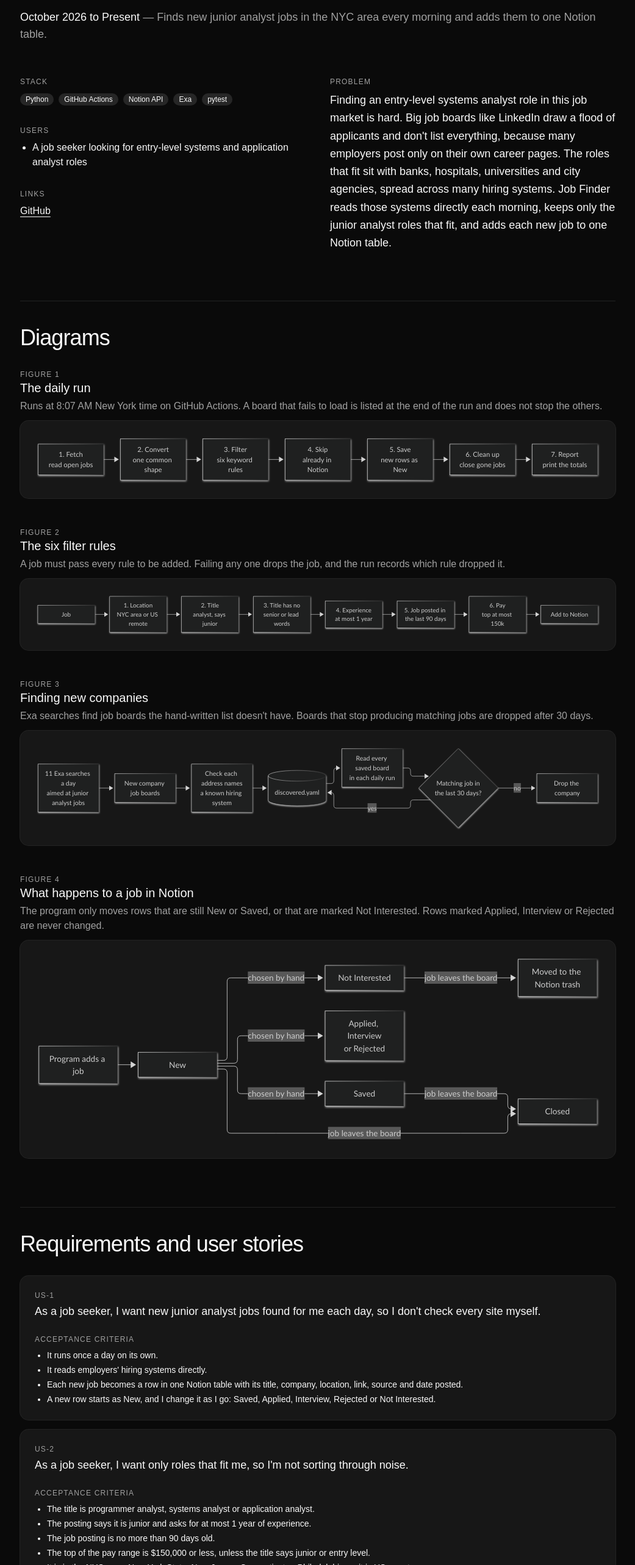
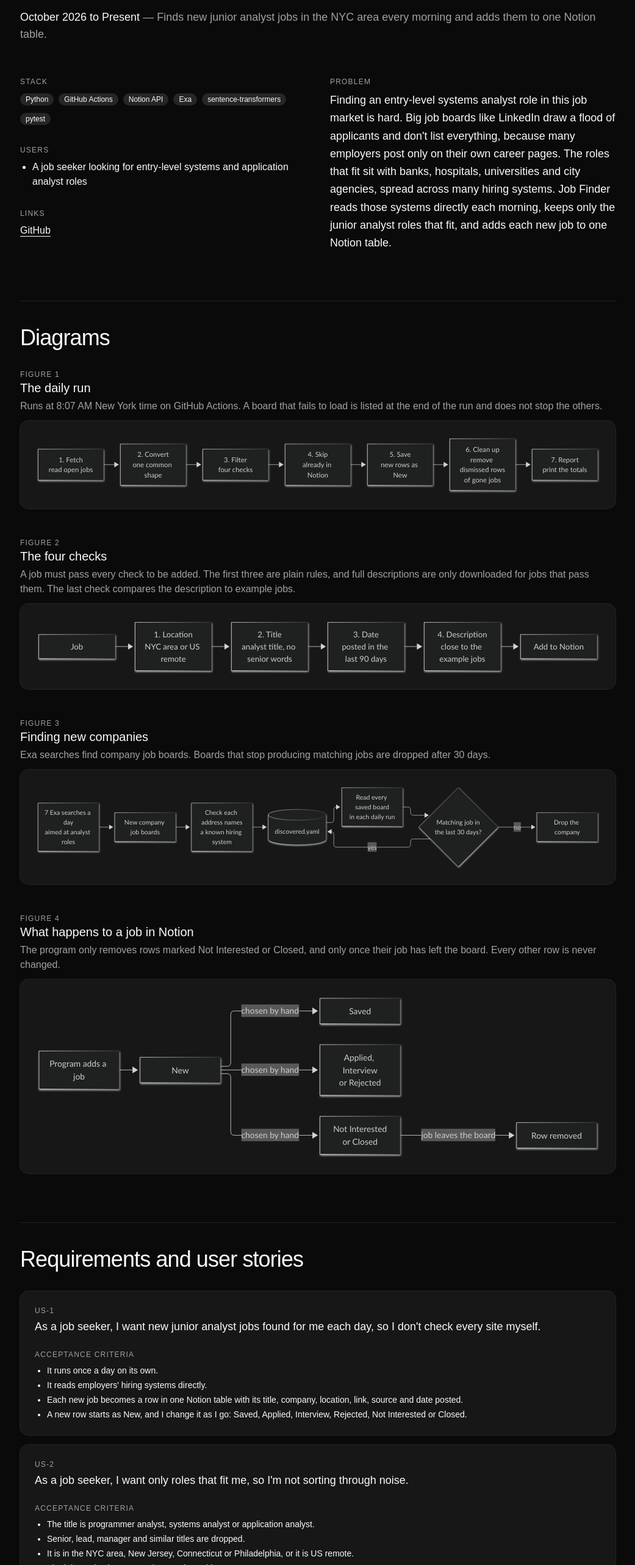
Before and after one commit to MoPierre101/MoPierre101.github.io, a React (Vite) app: page /#/project/job-finder in a window 1280 px wide. Shown: the part 234-2800 px from the top of the page at 61% size, without its empty margins (119-1160 px from the left). Built offline with nearby package versions, Linux system fonts and the light colour scheme.

Commit message:
order change

```diff
--- a/src/data/projects/index.ts
+++ b/src/data/projects/index.ts
@@ -5,4 +5,4 @@ import { starchart } from "./starchart";
 import { teleshow } from "./teleshow";
 
 // Add a project: create src/data/projects/<id>.ts, then list it here.
-export const projects: Project[] = [starchart, jobFinder, scndcom, teleshow];
+export const projects: Project[] = [starchart, teleshow, scndcom, jobFinder];
--- a/src/data/projects/job-finder.ts
+++ b/src/data/projects/job-finder.ts
@@ -12,7 +12,14 @@ export const jobFinder: Project = {
     users: [
       "A job seeker looking for entry-level systems and application analyst roles",
     ],
-    stack: ["Python", "GitHub Actions", "Notion API", "Exa", "pytest"],
+    stack: [
+      "Python",
+      "GitHub Actions",
+      "Notion API",
+      "Exa",
+      "sentence-transformers",
+      "pytest",
+    ],
     links: [
       {
         label: "GitHub",
@@ -27,31 +34,29 @@ export const jobFinder: Project = {
         "Runs at 8:07 AM New York time on GitHub Actions. A board that fails to load is listed at the end of the run and does not stop the others.",
       mermaid: `flowchart LR
     Fetch[1. Fetch<br/>read open jobs] --> Convert[2. Convert<br/>one common shape]
-    Convert --> Filter[3. Filter<br/>six keyword rules]
+    Convert --> Filter[3. Filter<br/>four checks]
     Filter --> Skip[4. Skip<br/>already in Notion]
     Skip --> Save[5. Save<br/>new rows as New]
-    Save --> Clean[6. Clean up<br/>close gone jobs]
+    Save --> Clean[6. Clean up<br/>remove dismissed rows<br/>of gone jobs]
     Clean --> Report[7. Report<br/>print the totals]`,
     },
     {
-      title: "The six filter rules",
+      title: "The four checks",
       caption:
-        "A job must pass every rule to be added. Failing any one drops the job, and the run records which rule dropped it.",
+        "A job must pass every check to be added. The first three are plain rules, and full descriptions are only downloaded for jobs that pass them. The last check compares the description to example jobs.",
       mermaid: `flowchart LR
     Job[Job] --> Location[1. Location<br/>NYC area or US remote]
-    Location --> Title[2. Title<br/>analyst, says junior]
-    Title --> Exclude[3. Title has no<br/>senior or lead words]
-    Exclude --> Experience[4. Experience<br/>at most 1 year]
-    Experience --> Age[5. Job posted in the last 90 days]
-    Age --> Pay[6. Pay<br/>top at most 150k]
-    Pay --> Add[Add to Notion]`,
+    Location --> Title[2. Title<br/>analyst title, no senior words]
+    Title --> Date[3. Date<br/>posted in the last 90 days]
+    Date --> Description[4. Description<br/>close to the example jobs]
+    Description --> Add[Add to Notion]`,
     },
     {
       title: "Finding new companies",
       caption:
-        "Exa searches find job boards the hand-written list doesn't have. Boards that stop producing matching jobs are dropped after 30 days.",
+        "Exa searches find company job boards. Boards that stop producing matching jobs are dropped after 30 days.",
       mermaid: `flowchart LR
-    Search[11 Exa searches a day<br/>aimed at junior analyst jobs] --> Found[New company job boards]
+    Search[7 Exa searches a day<br/>aimed at analyst roles] --> Found[New company job boards]
     Found --> Check[Check each address names<br/>a known hiring system]
     Check --> Saved[(discovered.yaml)]
     Saved --> Read[Read every saved board<br/>in each daily run]
@@ -62,15 +67,13 @@ export const jobFinder: Project = {
     {
       title: "What happens to a job in Notion",
       caption:
-        "The program only moves rows that are still New or Saved, or that are marked Not Interested. Rows marked Applied, Interview or Rejected are never changed.",
+        "The program only removes rows marked Not Interested or Closed, and only once their job has left the board. Every other row is never changed.",
       mermaid: `flowchart LR
     Add[Program adds a job] --> New[New]
     New -->|chosen by hand| Saved[Saved]
     New -->|chosen by hand| Acted[Applied, Interview<br/>or Rejected]
-    New -->|chosen by hand| NotInterested[Not Interested]
-    New -->|job leaves the board| Closed[Closed]
-    Saved -->|job leaves the board| Closed
-    NotInterested -->|job leaves the board| Trash[Moved to the Notion trash]`,
+    New -->|chosen by hand| Dismissed[Not Interested<br/>or Closed]
+    Dismissed -->|job leaves the board| Removed[Row removed]`,
     },
   ],
   stories: [
@@ -82,7 +85,7 @@ export const jobFinder: Project = {
         "It runs once a day on its own.",
         "It reads employers' hiring systems directly.",
         "Each new job becomes a row in one Notion table with its title, company, location, link, source and date posted.",
-        "A new row starts as New, and I change it as I go: Saved, Applied, Interview, Rejected or Not Interested.",
+        "A new row starts as New, and I change it as I go: Saved, Applied, Interview, Rejected, Not Interested or Closed.",
       ],
     },
     {
@@ -91,21 +94,20 @@ export const jobFinder: Project = {
         "As a job seeker, I want only roles that fit me, so I'm not sorting through noise.",
       criteria: [
         "The title is programmer analyst, systems analyst or application analyst.",
-        "The posting says it is junior and asks for at most 1 year of experience.",
+        "Senior, lead, manager and similar titles are dropped.",
+        "It is in the NYC area, New Jersey, Connecticut or Philadelphia, or it is US remote.",
         "The job posting is no more than 90 days old.",
-        "The top of the pay range is $150,000 or less, unless the title says junior or entry level.",
-        "It is in the NYC area, New York State, New Jersey, Connecticut or Philadelphia, or it is US remote.",
-        "Senior, lead, manager and similar titles are dropped.",
+        "The description reads like the example jobs I want: gathering requirements, writing user stories and supporting testing, at an entry level.",
       ],
     },
     {
       id: "US-3",
       story:
-        "As a job seeker, I want to see why a job was dropped, so I can fix the rules.",
+        "As a job seeker, I want to see job postings as soon as possible from the source, so I can apply early.",
       criteria: [
-        "A practice run writes nothing to Notion.",
-        "A practice run can print every dropped job and the rule that dropped it.",
-        "All the rules live in one editable file.",
+        "It reads each employer's own hiring system, so a posting can show up here before job boards copy it.",
+        "Every morning's run adds the postings that appeared since the last run.",
+        "Each row shows the date the job was posted and the date it was added, so I can see how fresh it is.",
       ],
     },
     {
@@ -113,9 +115,8 @@ export const jobFinder: Project = {
       story: "As a job seeker, I want my table to stay clean and trustworthy.",
       criteria: [
         "A job already in the table is never added twice.",
-        "A New or Saved row becomes Closed when its job leaves the company's board.",
-        "A row I have acted on is never changed.",
-        "A board that failed to load never has its rows touched.",
+        "A row marked Not Interested or Closed is removed once its job leaves the company's board.",
+        "Every other row is never changed.",
       ],
     },
     {
@@ -131,48 +132,47 @@ export const jobFinder: Project = {
   ],
   decisions: [
     {
-      title: "Public endpoints and open data only",
+      title: "Public endpoints only, with Exa finding the companies",
       context:
-        "The biggest job sites hold the most listings, but reading them means scraping pages or pretending to be a browser.",
+        "The biggest job sites hold the most listings, but reading them means scraping pages or pretending to be a browser. Entry-level analyst jobs also sit mostly with enterprise, finance, healthcare, university and government employers, which are hard to list by hand.",
       choice:
-        "The program reads only public endpoints and open data: Greenhouse, Lever, Ashby, SmartRecruiters, Recruitee, Workday and NYC Open Data. Scraping LinkedIn or Indeed is out, and so is faking a browser to get past bot blocking.",
+        "The program reads only public endpoints and open data: Greenhouse, Lever, Ashby, SmartRecruiters, Workday and NYC Open Data. Scraping LinkedIn or Indeed is out, and so is faking a browser to get past bot blocking. NYC Jobs is built into the code, because Exa can't find city agencies. Every day, 7 Exa searches aimed at analyst roles find new company boards, up to 100 new boards a run. Each board is saved and read in every later run, and dropped after 30 days with no matching job.",
       tradeoff:
-        "Some employers can't be reached. iCIMS's terms ban automatic access, and big-tech career sites can't be read this way.",
+        "Some employers can't be reached. iCIMS's terms ban automatic access, and big-tech career sites can't be read this way. Discovery also depends on what Exa can find, and the searches cost about $5.70 a month, which fits inside Exa's monthly free credit.",
     },
     {
-      title: "Analyst roles only, and the job must say it is junior",
+      title: "Analyst titles only, with the level read from the description",
       context:
-        "The goal is entry-level systems analyst roles, so the program should keep only titles that fit.",
+        'The goal is entry-level systems analyst roles, but companies mostly post "Business Systems Analyst" and put the real level (0-2 years) in the description, so a title rarely says "junior".',
       choice:
-        'Four title phrases only: programmer analyst, systems analyst (which covers business systems analyst), application analyst and applications analyst. Plain "business analyst" is left out because it usually means a business-major role. Every job must also say it is junior, either in the title (new grad, entry level, associate, junior, I) or, with a shorter list of phrases, in the posting.',
+        'A title must contain programmer analyst, systems analyst, application analyst or applications analyst, and must not contain a senior word such as senior, lead, manager, director, intern or level II, III or IV. Plain "business analyst" is left out because it usually means a business-major role. Location (NYC, New Jersey, Connecticut, Philadelphia or US remote) and posting date (within 90 days) are plain rules too. All of these run first, so full descriptions are only downloaded for jobs that could pass.',
       tradeoff:
-        'A role with an unusual title is missed. The word "associate" counts as junior, but at some banks it means mid-level, so some of those results will not fit.',
+        "A role with an unusual title is missed, and the title rule is the narrowest part of the filter.",
     },
     {
-      title:
-        "Plain keyword rules, with experience counted by the minimum and pay by the top",
+      title: "Compare each description to example jobs by meaning",
       context:
-        'Whether a job fits comes down to clear criteria: the title, the level, the years of experience, how old the posting is, the pay and the place. Postings give ranges such as "1-3 years" or "$90k-$140k", and a rule needs one number.',
+        "The level and the real work of a job are in its description. Exact-word matching can't see them, and word lists need constant fixing.",
       choice:
-        'Six keyword rules in one editable file, with no AI in the daily run. Matching ignores case, matches whole words only, and treats spaces and hyphens as interchangeable. Experience counts by the low end of a range, with a cap of 1 year: "0-2", "1-2" and "1+" pass, and "2-5" and "3 years" are dropped. Pay counts by the top of the range, which must be $150,000 or less, and the check is skipped for titles that say new grad, junior or entry level. A job with no pay or experience information is kept. A practice run can print every dropped job and the rule that dropped it.',
+        "Four example job descriptions are written in filters.yaml, covering the work (gather requirements, write user stories, support testing) and the level (entry level, 0-2 years). Text is turned into numbers that capture its meaning, so similar wording gets similar scores. Each posting's description is split into pieces of about 150 words, the closest piece to each example is found, the four scores are averaged, and the job is kept at 0.45 or above. Pay isn't checked, because a role that fits is worth seeing at any pay.",
       tradeoff:
-        'Rules only see words. Postings say things like "associate\'s degree" or "mentor junior engineers", so the check for junior wording in the full posting uses a shorter list of phrases than the title check. Jobs that don\'t list pay or experience in a way the rules can read get through.',
+        "The comparison reads wording, so it doesn't read years of experience or pay directly, and it can't always tell an analyst job from a developer job, which is why the title rule stays. The 0.45 cutoff came from one test and may need tuning.",
     },
     {
-      title: "Find companies with Exa instead of a hand-written list",
+      title: "A sentence-transformers model, chosen by comparing three",
       context:
-        "Entry-level analyst jobs sit mostly with enterprise, finance, healthcare, university and government employers, which are hard to list by hand.",
+        "The model has to tell an analyst posting from a developer or manager one, or the description check can't pick the right jobs.",
       choice:
-        "The only hand-written entry is NYC Jobs, because Exa can't find city agencies. Every day, 11 Exa searches aimed at junior analyst jobs find new company boards, up to 100 new boards a run. Each board is saved and read in every later run, and dropped after 30 days with no matching job.",
+        "Three models were compared on real postings. spaCy's medium model gave analyst, developer and manager nearly the same numbers, and its large model squeezed every score into 0.91 to 0.98. sentence-transformers (all-MiniLM-L6-v2) reads whole passages in context, spread scores from about 0.1 to 0.7, and ranked an analyst posting above a developer one about 3 times in 4, so it is the one the app uses.",
       tradeoff:
-        "Discovery depends on what Exa can find, and there is no Philadelphia-specific search yet. The searches cost about $0.30 a day, which fits inside Exa's monthly free credit.",
+        "It is right about 3 times in 4, not every time, and it reads only about 190 words at a time, so long descriptions are cut into pieces.",
     },
     {
       title: "A status for every job, and safe cleanup",
       context:
         "Running every day means the same jobs show up again and again, and jobs eventually disappear. Every job needs to live in one place to work through.",
       choice:
-        "Every job goes in one Notion database with a status: New, Saved, Applied, Interview, Rejected, Not Interested or Closed. Each job gets an ID made of its source and the source's own ID, such as greenhouse:6136160004, and a job already in the table is skipped. When a job leaves the company's board, New and Saved rows become Closed and Not Interested rows go to the Notion trash. Rows that have been acted on are never touched, and neither are the rows of a company whose board failed to load or came back empty.",
+        "Every job goes in one Notion database with a status: New, Saved, Applied, Interview, Rejected, Not Interested or Closed. Each job gets an ID made of its source and the source's own ID, such as greenhouse:6136160004, and a job already in the table is skipped. Rows marked Not Interested or Closed are removed once their job is gone from the company's board, and rows with any other status are never touched. The row has to stay while the job is still posted, or the job would be added again.",
       tradeoff:
         "Matching is by ID and not by title, so a company that reposts a role under a new ID while the old posting is still under 90 days old shows up as a visible duplicate.",
     },
```
